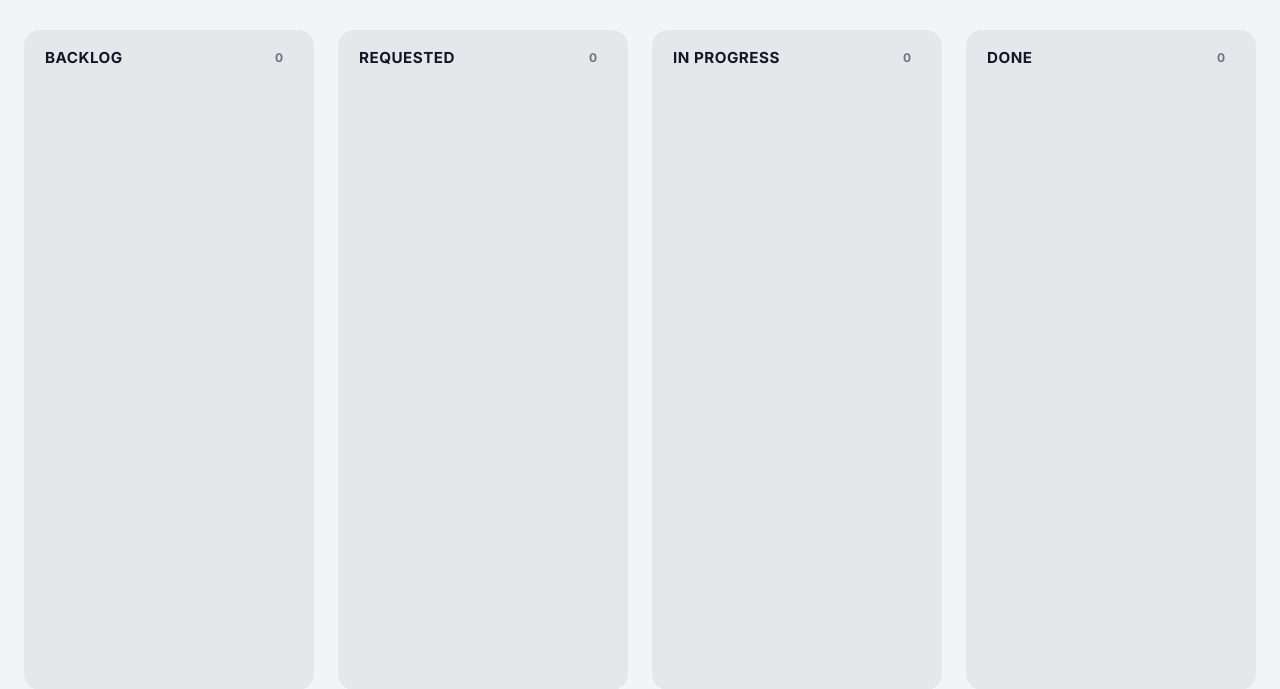
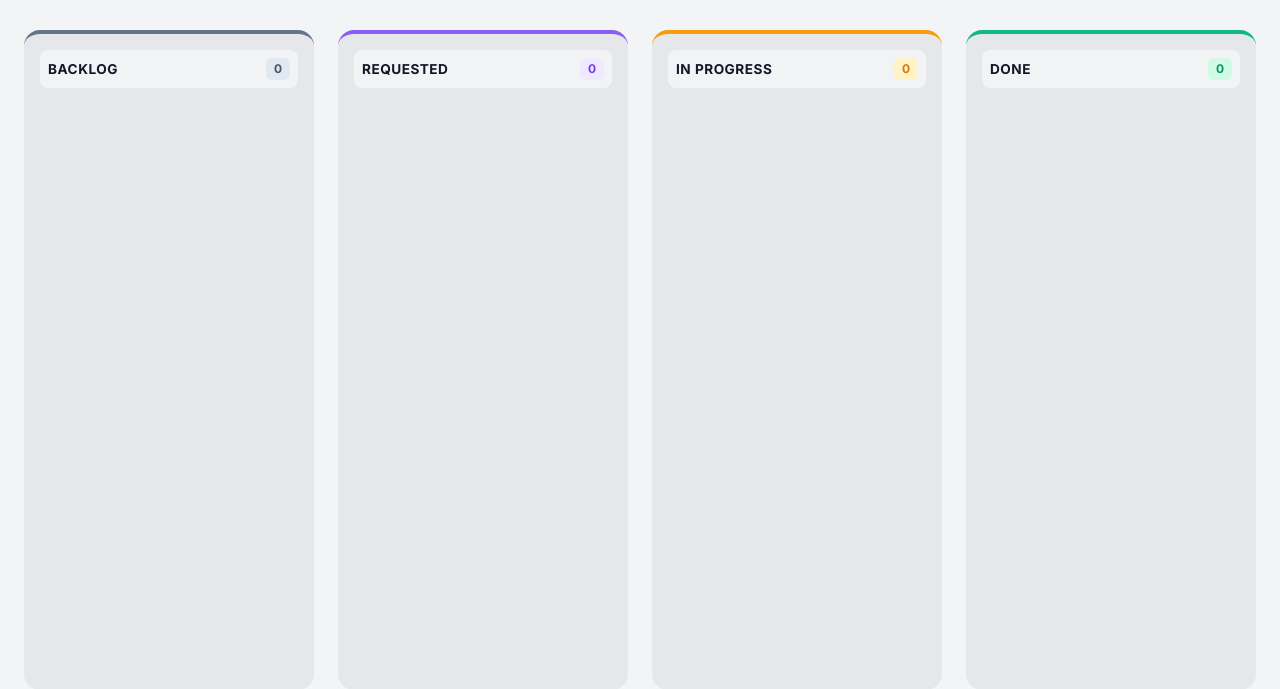
Before and after one commit to robertplanas/local-kanban-board, a Flask app: page / in a window 1280 px wide. Shown: the part 82-771 px from the top of the page. Run offline with Flask 3, Linux system fonts and the light colour scheme; data that the repository does not hold is empty.

Commit message:
Optino 1

```diff
--- a/templates/index.html
+++ b/templates/index.html
@@ -262,39 +262,51 @@
         /* --- Kanban Lanes --- */
         .lane-wrapper {
             background: var(--lane-bg);
-            border: 1px solid transparent;
             border-radius: var(--radius-card);
             padding: 16px;
             height: calc(100vh - 140px);
             max-height: calc(100vh - 140px);
-            min-height: 75vh;
             display: flex;
             flex-direction: column;
             overflow: hidden;
+            border-top: 4px solid transparent; /* Prepare for colored border */
+            transition: all 0.3s ease;
         }
 
+        /* Status Specific Styles */
+        .lane-col-backlog .lane-wrapper   { border-top-color: #64748b; } /* Slate */
+        .lane-col-requested .lane-wrapper { border-top-color: #8b5cf6; } /* Violet */
+        .lane-col-progress .lane-wrapper  { border-top-color: #f59e0b; } /* Amber */
+        .lane-col-done .lane-wrapper      { border-top-color: #10b981; } /* Emerald */
+
+        /* Header Styling */
         .lane-header {
             display: flex;
             justify-content: space-between;
             align-items: center;
-            margin-bottom: 20px;
-            padding: 0 4px;
-            flex-shrink: 0;
+            margin-bottom: 16px;
+            padding: 8px;
+            border-radius: 8px;
+            background: rgba(255,255,255,0.5); /* Subtle shine */
         }
 
         .lane-title {
-            font-size: 0.95rem;
-            font-weight: 700;
+            font-size: 0.85rem;
+            font-weight: 800;
             color: var(--text-main);
             letter-spacing: 0.5px;
             text-transform: uppercase;
         }
 
+        /* Make the count pill match the border color */
+        .lane-col-backlog .lane-count   { background: #e2e8f0; color: #475569; }
+        .lane-col-requested .lane-count { background: #ede9fe; color: #7c3aed; }
+        .lane-col-progress .lane-count  { background: #fef3c7; color: #d97706; }
+        .lane-col-done .lane-count      { background: #d1fae5; color: #059669; }
+
         .lane-count {
-            background: var(--border-color);
-            color: var(--text-secondary);
-            padding: 2px 10px;
-            border-radius: 12px;
+            padding: 2px 8px;
+            border-radius: 6px;
             font-size: 0.75rem;
             font-weight: 700;
         }
```
